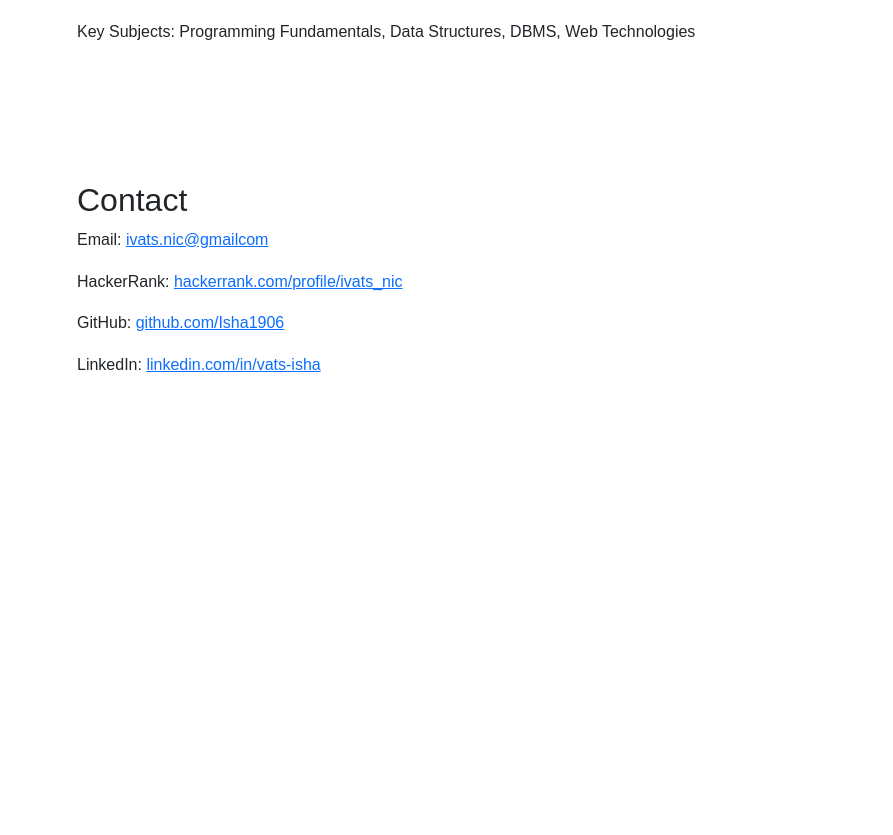
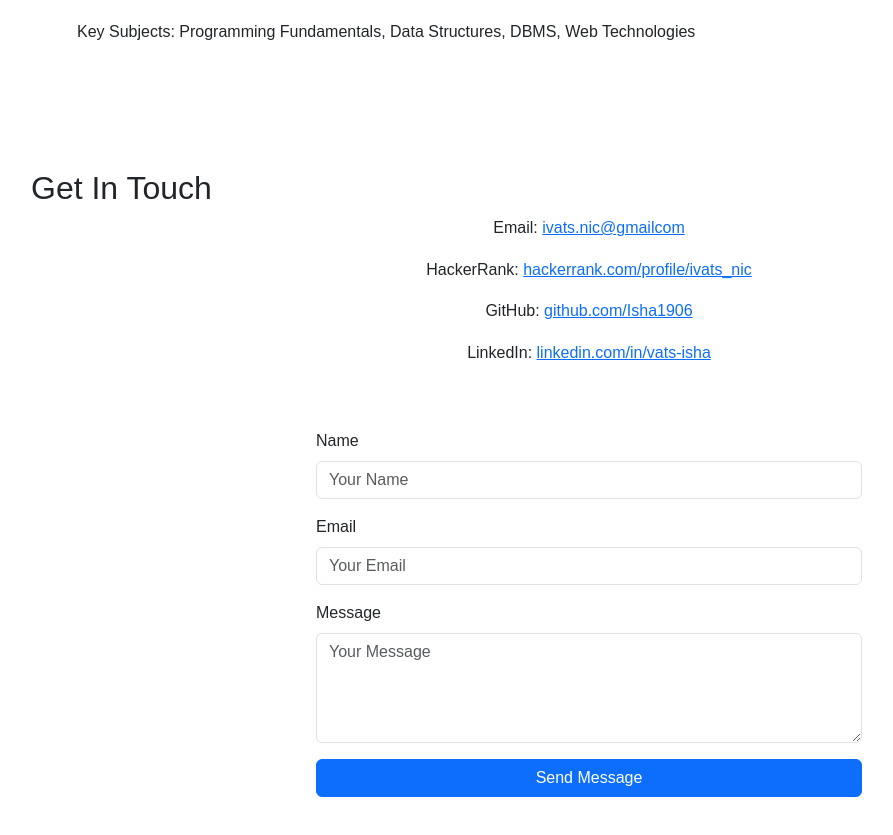
Before and after one commit to Isha1906/isha-vats-portfolio, a React (Vite) app: page / in a window 1280 px wide. Shown: the part 2309-3144 px from the top of the page, without its empty margins (51-944 px from the left). Before the commit the page ends 2762 px from the top, so only its background shows below. Built offline with nearby package versions, Linux system fonts and the light colour scheme.

Commit message:
Add contact me form

```diff
--- a/index.html
+++ b/index.html
@@ -16,5 +16,10 @@
   <body>
     <div id="root"></div>
     <script type="module" src="/src/main.jsx"></script>
+    <form name="contact" netlify netlify-honeypot="bot-field" hidden>
+      <input type="text" name="name" />
+      <input type="email" name="email" />
+      <textarea name="message"></textarea>
+    </form>
   </body>
 </html>
--- a/src/component/Contact.jsx
+++ b/src/component/Contact.jsx
@@ -1,8 +1,8 @@
 const Contact = () => {
   return (
-    <section id="contact">
-      <h2>Contact</h2>
-      <div className="contact-card">
+    <section id="contact" className="container py-5">
+      <h2>Get In Touch</h2>
+      <div className="contact-card row mb-5 text-center">
       <p>Email:{" "}
       <a href="mailto:ivats.nic@gmail.com">
         ivats.nic@gmailcom
@@ -28,6 +28,59 @@
         </a>
       </p>
       </div>
+
+      <div className="row justify-content-center">
+        <div className="col-md-8 col-lg-6">
+          <form
+            name="contact"
+            method="POST"
+            data-netlify="true"
+            netlify-honeypot="bot-field"
+          >
+
+            <input type="hidden" name="form-name" value="contact" />
+            <input type="hidden" name="bot-field" />
+
+            <div className="mb-3">
+              <label className="form-label">Name</label>
+              <input
+                type="text"
+                name="name"
+                className="form-control"
+                placeholder="Your Name"
+                required
+              />
+            </div>
+
+            <div className="mb-3">
+              <label className="form-label">Email</label>
+              <input
+                type="email"
+                name="email"
+                className="form-control"
+                placeholder="Your Email"
+                required
+              />
+            </div>
+
+            <div className="mb-3">
+              <label className="form-label">Message</label>
+              <textarea
+                name="message"
+                className="form-control"
+                rows="4"
+                placeholder="Your Message"
+                required
+              ></textarea>
+            </div>
+
+            <button type="submit" className="btn btn-primary w-100">
+              Send Message
+            </button>
+          </form>
+        </div>
+      </div>
+
     </section>
   );
 };
```
